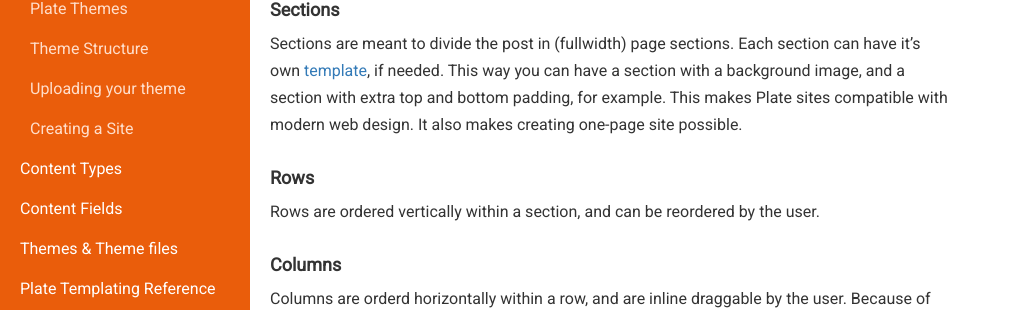
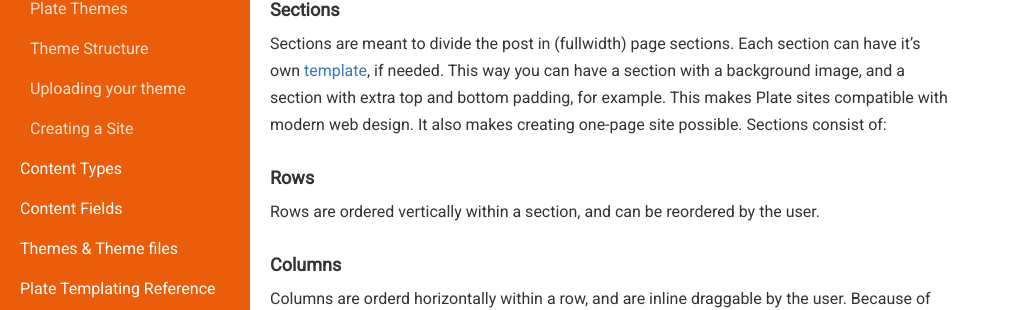
Before and after one commit to platehub/platehub.github.io, a Jekyll site: the page built from docs/getting-started.md, in a window 1280 px wide and 900 px high, scrolled down 2751 px. Shown: the part 199-509 px from the top of the window, without its empty margins (0-1010 px from the left). Built offline with Jekyll 4.4.1, drawn with Linux system fonts in a browser that asks for light colours; nearby versions of some CDN libraries.

Commit message:
explanation layout components

```diff
--- a/docs/getting-started.md
+++ b/docs/getting-started.md
@@ -54,7 +54,7 @@ Below a more detailed description for each layout component.
 Each web page with a URL within a Plate site is a post, consisting of a [post type](/docs/content-types#about-content-types) and corresponding content fields. The post is the top level container for Plate's frontend editor, which is loaded in with the tag [`content_for post`](https://platehub.github.io/docs/templating-reference/tags#content_for), which in turn loads in the rest of the layout scaffold. Starting with:
 
 #### Sections
-Sections are meant to divide the post in (fullwidth) page sections. Each section can have it's own [template](/docs/theme-files#theme-templates), if needed. This way you can have a section with a background image, and a section with extra top and bottom padding, for example. This makes Plate sites compatible with modern web design. It also makes creating one-page site possible.
+Sections are meant to divide the post in (fullwidth) page sections. Each section can have it's own [template](/docs/theme-files#theme-templates), if needed. This way you can have a section with a background image, and a section with extra top and bottom padding, for example. This makes Plate sites compatible with modern web design. It also makes creating one-page site possible. Sections consist of:
 
 #### Rows
 Rows are ordered vertically within a section, and can be reordered by the user.
```
